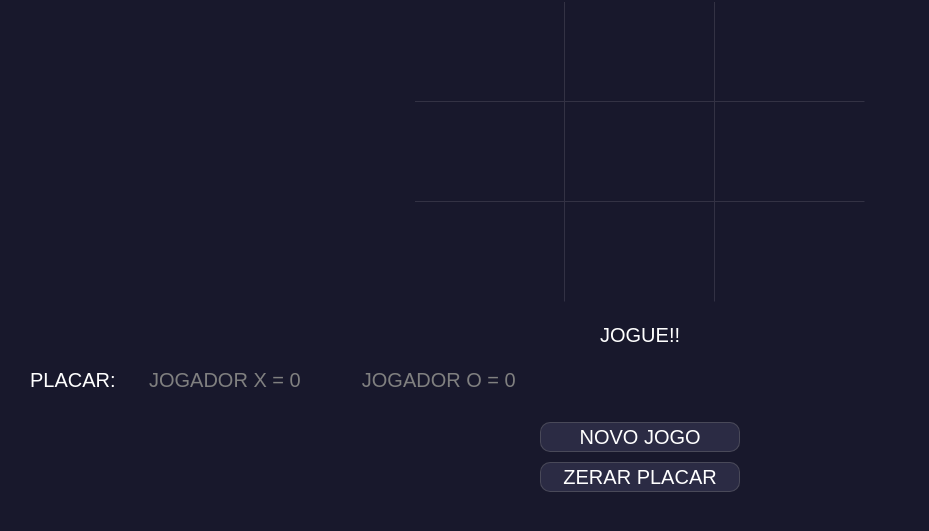
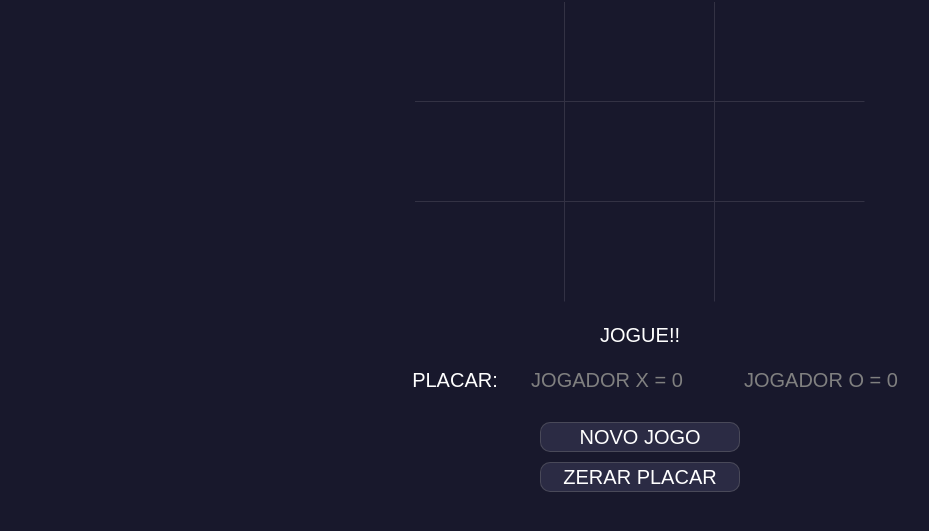
Before and after one commit to vitorianascimento668/jogodaVelha, a plain HTML site: page index.html in a window 1280 px wide. Shown: the part 53-584 px from the top of the page, without its empty margins (0-929 px from the left). Drawn offline with Linux system fonts and the light colour scheme.

Commit message:
TERMINEIII O HTML/CSS
Acabei o html/css
Fiz o uso da tag <p> com a classes, pra pode deixa ela em inline, e depois altera somente ela no javascript, deixei ela com um cinza comum pra pode fica lega, deixei também o text-aling do meu placar, centralizado

```diff
--- a/css/style.css
+++ b/css/style.css
@@ -74,10 +74,11 @@ h1{
     border-bottom: 1px solid transparent;
 }
 .placar{
+    text-align: center;
     padding-left:30px;
     padding-bottom:30px;
 }
-.jogador_1{
+.jogador_1, .jogador_2{
     display: inline;
     color:grey;
 }
--- a/index.html
+++ b/index.html
@@ -29,7 +29,7 @@
             </div>
         </div>
         <div class="resultado_jogador">JOGUE!!</div>
-        <div class="placar " onclick="placar()"> PLACAR:  &nbsp &nbsp &nbsp<P class="jogador_1">JOGADOR X = 0</P>  &nbsp &nbsp &nbsp &nbsp &nbsp <P class="     jogador_1">JOGADOR O = 0</P> </div>
+        <div class="placar " > PLACAR:  &nbsp &nbsp &nbsp<P class="jogador_1">JOGADOR X = 0</P>  &nbsp &nbsp &nbsp &nbsp &nbsp <P class="jogador_2">JOGADOR O = 0</P> </div>
         <div class="botoes">
             <div class=" botao_comum" onclick="novoJogo()">NOVO JOGO</div>
 
```
